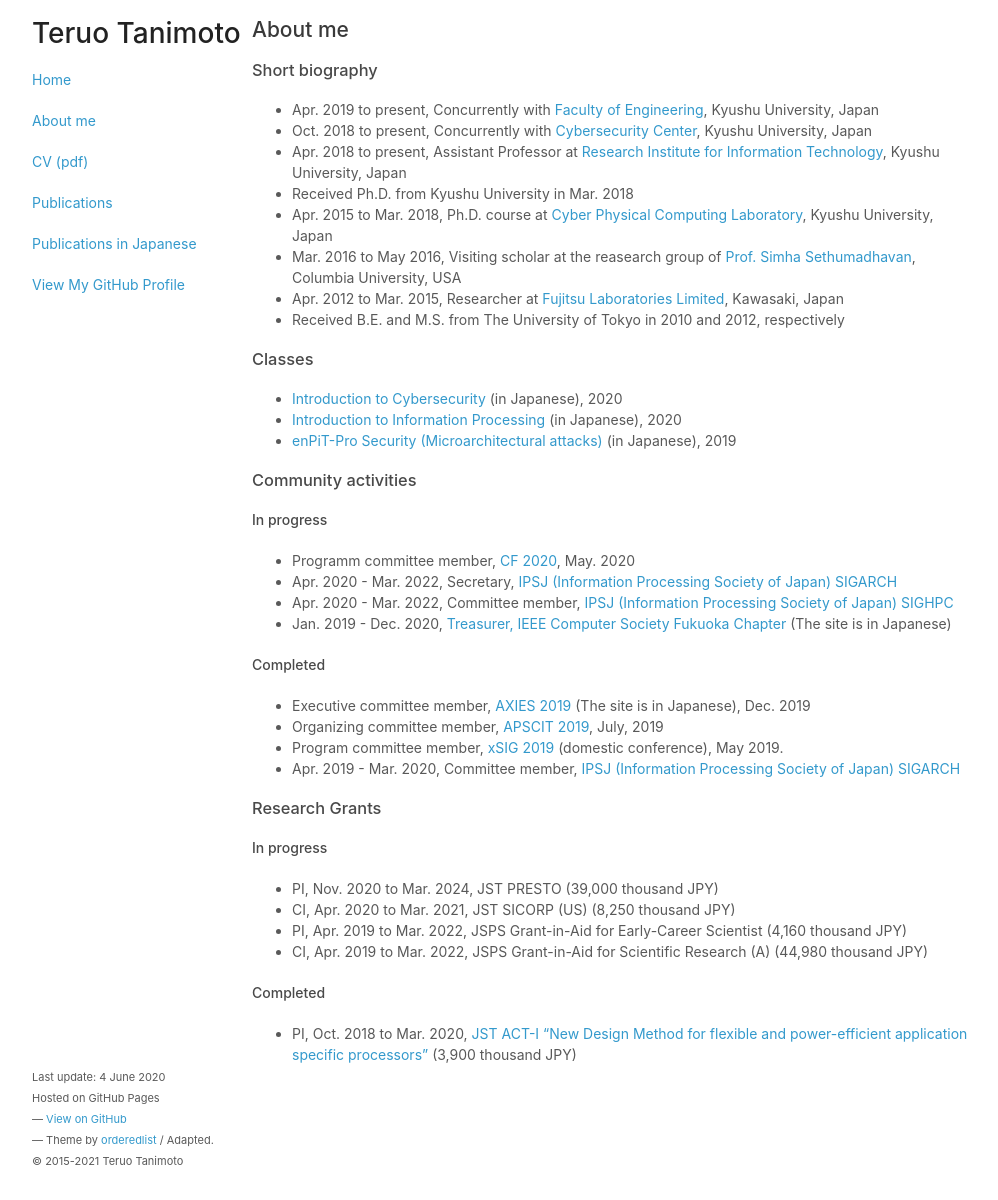
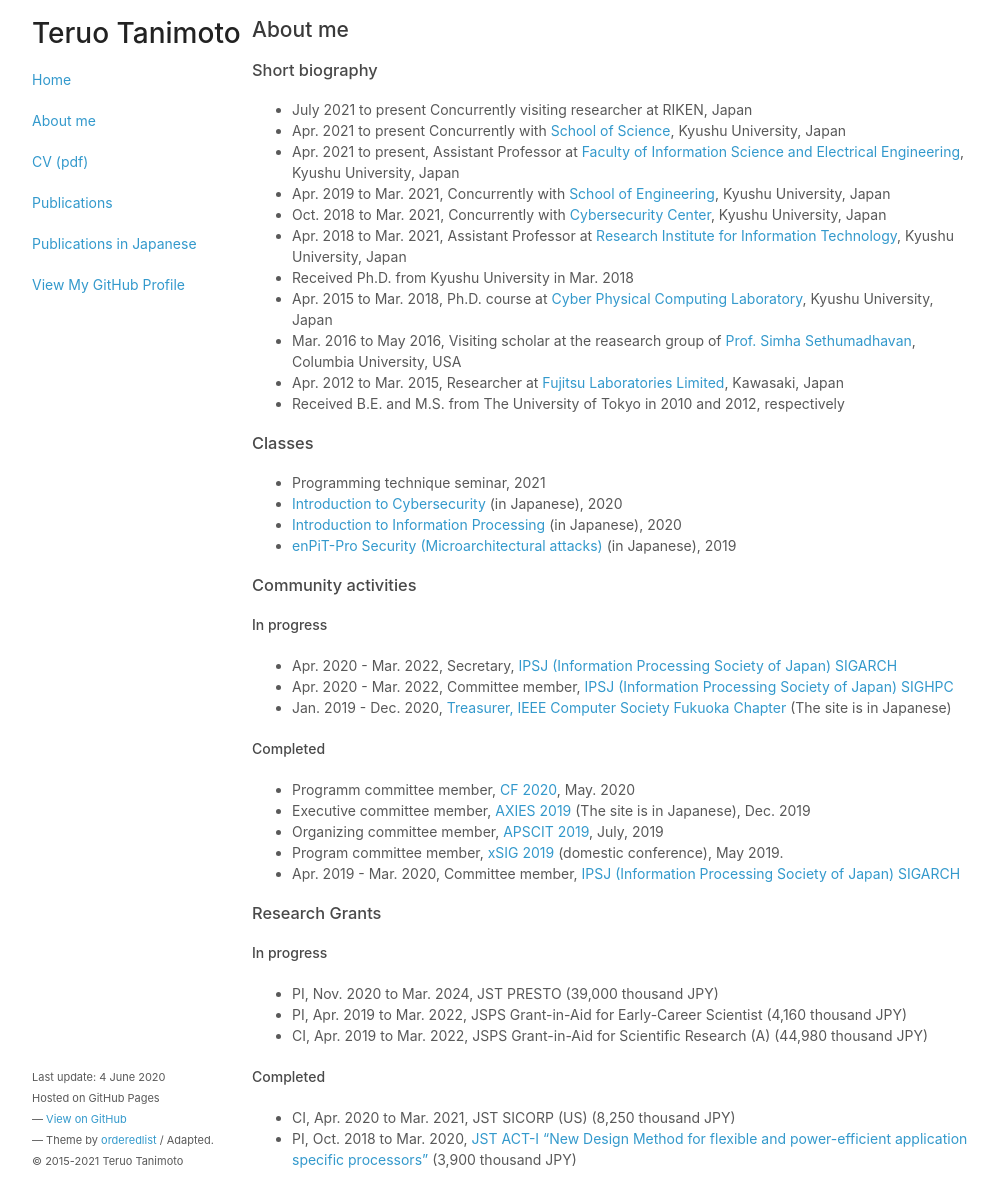
Before and after one commit to teruo41/teruo41.github.io, a Jekyll site: the page built from about.md, in a window 1280 px wide and 1200 px high. Shown: the whole window, without its empty margins (138-1136 px from the left). Built offline with Jekyll 4.4.1, drawn with Linux system fonts in a browser that asks for light colours.

Commit message:
Update about.md

```diff
--- a/about.md
+++ b/about.md
@@ -6,9 +6,12 @@ title: About me
 ## About me
 
 ### Short biography
-+ Apr. 2019 to present, Concurrently with [Faculty of Engineering](https://www.eng.kyushu-u.ac.jp/e/), Kyushu University, Japan
-+ Oct. 2018 to present, Concurrently with [Cybersecurity Center](https://cs.kyushu-u.ac.jp/en/), Kyushu University, Japan
-+ Apr. 2018 to present, Assistant Professor at [Research Institute for Information Technology](http://ri2t.kyushu-u.ac.jp/en/index-e.html), Kyushu University, Japan
++ July 2021 to present Concurrently visiting researcher at RIKEN, Japan
++ Apr. 2021 to present Concurrently with [School of Science](https://www.sci.kyushu-u.ac.jp/e/), Kyushu University, Japan
++ Apr. 2021 to present, Assistant Professor at [Faculty of Information Science and Electrical Engineering](https://www.isee.kyushu-u.ac.jp/e/), Kyushu University, Japan
++ Apr. 2019 to Mar. 2021, Concurrently with [School of Engineering](https://www.eng.kyushu-u.ac.jp/e/), Kyushu University, Japan
++ Oct. 2018 to Mar. 2021, Concurrently with [Cybersecurity Center](https://cs.kyushu-u.ac.jp/en/), Kyushu University, Japan
++ Apr. 2018 to Mar. 2021, Assistant Professor at [Research Institute for Information Technology](http://ri2t.kyushu-u.ac.jp/en/index-e.html), Kyushu University, Japan
 + Received Ph.D. from Kyushu University in Mar. 2018
 + Apr. 2015 to Mar. 2018, Ph.D. course at [Cyber Physical Computing Laboratory](http://www.cpc.ait.kyushu-u.ac.jp/), Kyushu University, Japan
 + Mar. 2016 to May 2016, Visiting scholar at the reasearch group of [Prof. Simha Sethumadhavan](http://www.cs.columbia.edu/~simha/), Columbia University, USA
@@ -16,19 +19,19 @@ title: About me
 + Received B.E. and M.S. from The University of Tokyo in 2010 and 2012, respectively
 
 ### Classes
++ Programming technique seminar, 2021
 + [Introduction to Cybersecurity]({{ site.baseurl }}lectures/csp2020) (in Japanese), 2020
 + [Introduction to Information Processing]({{ site.baseurl }}lectures/ipintro2020) (in Japanese), 2020
 + [enPiT-Pro Security (Microarchitectural attacks)]({{ site.baseurl }}lectures/enpit-prosec-uarch2019) (in Japanese), 2019
 
 ### Community activities
 #### In progress
-+ Programm committee member, [CF 2020](http://www.computingfrontiers.org/2020/), May. 2020
-
 + Apr. 2020 - Mar. 2022, Secretary, [IPSJ (Information Processing Society of Japan) SIGARCH](http://sigarc.ipsj.or.jp/)
 + Apr. 2020 - Mar. 2022, Committee member, [IPSJ (Information Processing Society of Japan) SIGHPC](http://sighpc.hpcc.jp/)
 + Jan. 2019 - Dec. 2020, [Treasurer, IEEE Computer Society Fukuoka Chapter](http://sites.ieee.org/fukuoka-cs/%E5%BD%B9%E5%93%A1/) (The site is in Japanese)
 
 #### Completed
++ Programm committee member, [CF 2020](http://www.computingfrontiers.org/2020/), May. 2020
 + Executive committee member, [AXIES 2019](https://axies.jp/ja/conf/conf2019) (The site is in Japanese), Dec. 2019
 + Organizing committee member, [APSCIT 2019](http://www.apscit.org/apscit2019-annual-meeting-overview), July, 2019
 + Program committee member, [xSIG 2019](http://xsig.hpcc.jp/2019/) (domestic conference), May 2019.
@@ -38,9 +41,9 @@ title: About me
 ### Research Grants
 #### In progress
 + PI, Nov. 2020 to Mar. 2024, JST PRESTO (39,000 thousand JPY)
-+ CI, Apr. 2020 to Mar. 2021, JST SICORP (US) (8,250 thousand JPY)
 + PI, Apr. 2019 to Mar. 2022, JSPS Grant-in-Aid for Early-Career Scientist (4,160 thousand JPY)
 + CI, Apr. 2019 to Mar. 2022, JSPS Grant-in-Aid for Scientific Research (A) (44,980 thousand JPY)
 
 #### Completed
++ CI, Apr. 2020 to Mar. 2021, JST SICORP (US) (8,250 thousand JPY)
 + PI, Oct. 2018 to Mar. 2020, [JST ACT-I "New Design Method for flexible and power-efficient application specific processors"](https://www.jst.go.jp/kisoken/act-i/en/project/111C001/111C001_2018.html#639d77837596eb59609715adc941828a) (3,900 thousand JPY)
```
